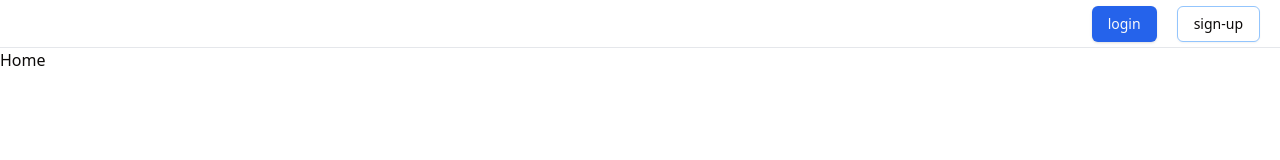
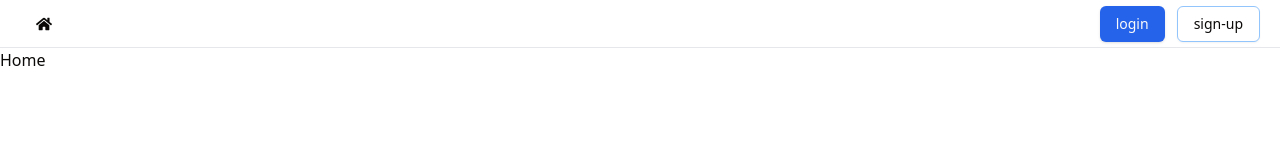
Before and after one commit to sudong111/blueming-grace, a React (Vite) app: page / in a window 1280 px wide. Shown: the top 160 px of the page. Built offline with nearby package versions, Linux system fonts and the light colour scheme.

Commit message:
react-icon 추가 / header router 연결

```diff
--- a/package.json
+++ b/package.json
@@ -17,6 +17,7 @@
     "lucide-react": "^0.539.0",
     "react": "^19.1.1",
     "react-dom": "^19.1.1",
+    "react-icons": "^5.5.0",
     "react-router-dom": "^7.8.0",
     "tailwind-merge": "^3.3.1",
     "tailwindcss-animate": "^1.0.7"
--- a/src/App.tsx
+++ b/src/App.tsx
@@ -6,8 +6,8 @@ import Header from "./pages/Header";
 export default  function App() {
   return (
     <div className="view">
-        <Header />
         <BrowserRouter>
+            <Header />
             <Router />
         </BrowserRouter>
     </div>
--- a/src/pages/Header.tsx
+++ b/src/pages/Header.tsx
@@ -1,16 +1,31 @@
 import {Button} from '@/components/ui/button'
+import { useNavigate } from 'react-router-dom'
+import { FaHome } from "react-icons/fa";
 
 export default function Header() {
+    const navigate = useNavigate()
+
     return (
         <div className="header">
-            <div className="flex flex-row-reverse h-full mx-5 gap-5 items-center">
-                <Button variant="outline">
-                    sign-up
-                </Button>
+            <div className="flex justify-between h-full mx-5 items-center">
                 <Button
-                    variant="default">
-                    login
-                </Button>
+                    variant="ghost"
+                    onClick={() => navigate("/")}
+                ><FaHome/></Button>
+                <div className="flex gap-3">
+                    <Button
+                        variant="default"
+                        onClick={() => navigate("/login")}
+                    >
+                        login
+                    </Button>
+                    <Button
+                        variant="outline"
+                        onClick={() => navigate("/signup")}
+                    >
+                        sign-up
+                    </Button>
+                </div>
             </div>
         </div>
     )
```
Also changed, not shown: 1 other file (tests, documents, lock files or other folders).
